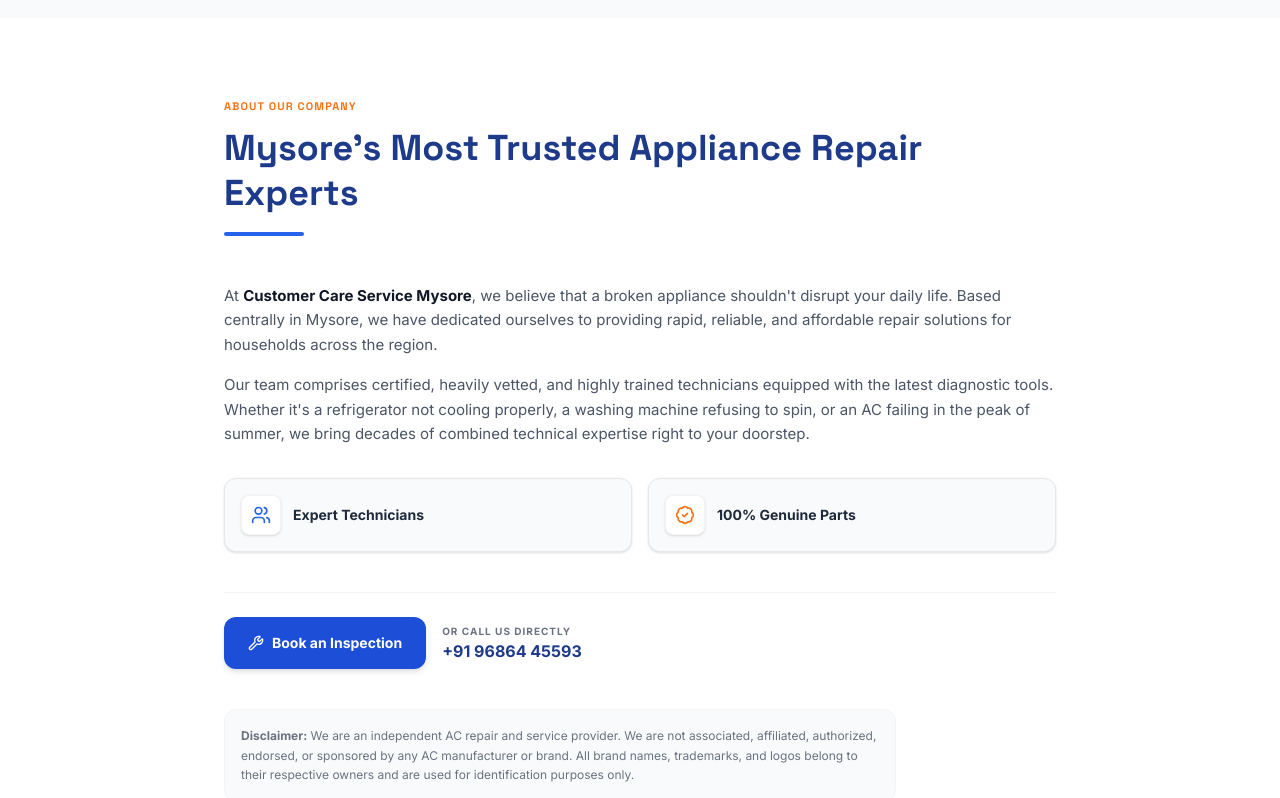
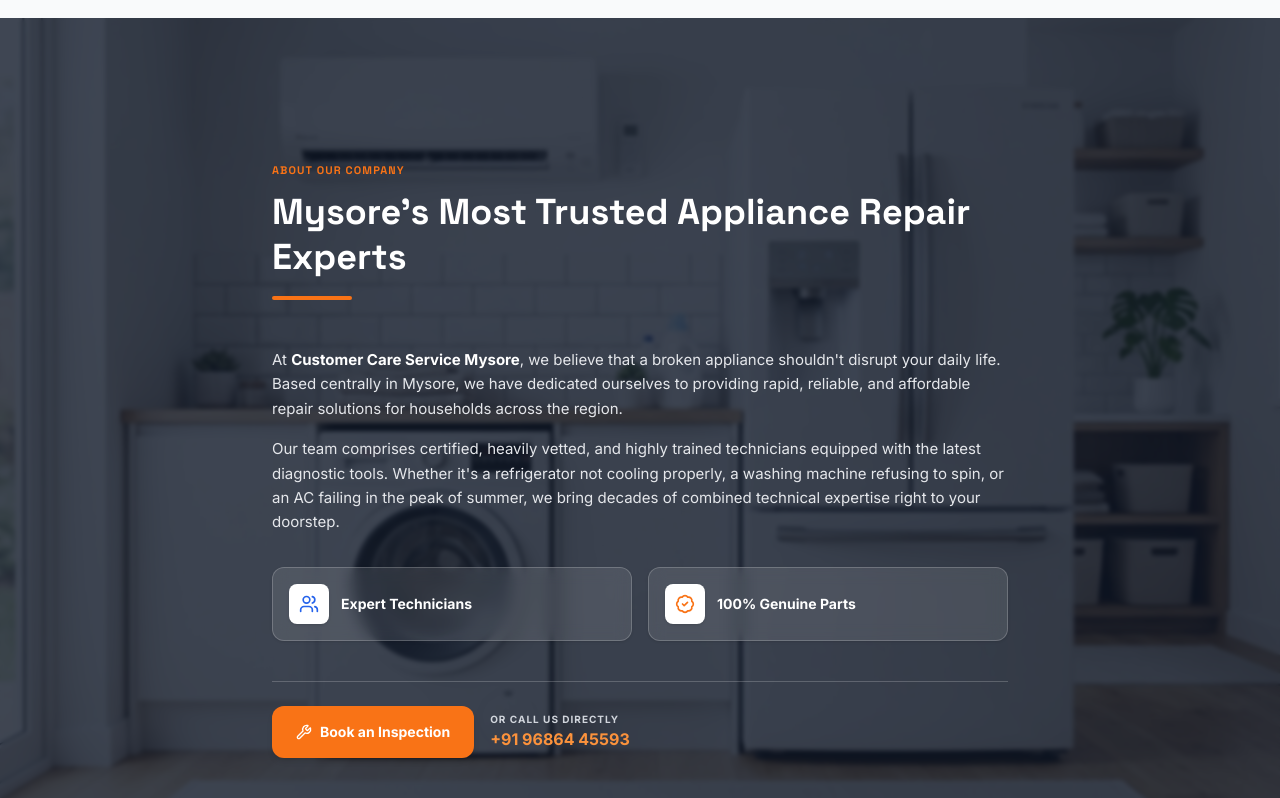
Before and after one commit to mohamednayaz123-cmd/ac-repair, a React (Vite) app: page / in a window 1280 px wide. Shown: the part 820-1618 px from the top of the page. Built offline with nearby package versions, Linux system fonts and the light colour scheme.

Commit message:
feat: update About section with background image
Enhance the About section visual appeal by adding a parallax background image with a dark overlay to improve readability and branding.

```diff
--- a/src/components/About.tsx
+++ b/src/components/About.tsx
@@ -3,27 +3,33 @@
 
 export default function About() {
   return (
-    <section id="about" className="py-20 bg-white">
-      <div className="max-w-4xl mx-auto px-4 sm:px-6 lg:px-8">
+    <section id="about" className="py-24 relative overflow-hidden">
+      <div
+        className="absolute inset-0 z-0 bg-cover bg-center bg-fixed"
+        style={{ backgroundImage: 'url(/src/assets/images/home_appliances_1781589869708.jpg)' }}
+      >
+        <div className="absolute inset-0 bg-gray-900/80 backdrop-blur-[2px]"></div>
+      </div>
+      <div className="max-w-4xl mx-auto px-4 sm:px-6 lg:px-8 relative z-10 text-white">
           {/* Text Content Side */}
           <motion.div
             initial={{ opacity: 0, y: 30 }}
             whileInView={{ opacity: 1, y: 0 }}
             viewport={{ once: true }}
             transition={{ duration: 0.6 }}
-            className="flex flex-col gap-6"
+            className="flex flex-col gap-6 p-8 md:p-12"
           >
             <div>
               <h4 className="text-[11px] font-bold uppercase text-brand-orange-500 mb-3 tracking-widest">About Our Company</h4>
-              <h2 className="font-display font-bold text-3xl md:text-4xl text-brand-blue-900 mb-4 leading-tight">
+              <h2 className="font-display font-bold text-3xl md:text-4xl text-white mb-4 leading-tight">
                 Mysore's Most Trusted Appliance Repair Experts
               </h2>
-              <div className="h-1 w-20 bg-brand-blue-600 rounded-full mb-6"></div>
+              <div className="h-1 w-20 bg-brand-orange-500 rounded-full mb-6"></div>
             </div>
 
-            <div className="space-y-4 text-sm sm:text-[15px] text-gray-600 leading-relaxed">
+            <div className="space-y-4 text-sm sm:text-[15px] text-gray-200 leading-relaxed">
               <p>
-                At <strong className="text-gray-900 font-bold">Customer Care Service Mysore</strong>, we believe that a broken appliance shouldn't disrupt your daily life. Based centrally in Mysore, we have dedicated ourselves to providing rapid, reliable, and affordable repair solutions for households across the region.
+                At <strong className="text-white font-bold">Customer Care Service Mysore</strong>, we believe that a broken appliance shouldn't disrupt your daily life. Based centrally in Mysore, we have dedicated ourselves to providing rapid, reliable, and affordable repair solutions for households across the region.
               </p>
               <p>
                 Our team comprises certified, heavily vetted, and highly trained technicians equipped with the latest diagnostic tools. Whether it's a refrigerator not cooling properly, a washing machine refusing to spin, or an AC failing in the peak of summer, we bring decades of combined technical expertise right to your doorstep.
@@ -31,31 +37,31 @@
             </div>
 
             <div className="grid grid-cols-1 sm:grid-cols-2 gap-4 mt-2">
-              <div className="flex items-center gap-3 bg-gray-50 p-4 rounded-xl border border-gray-200 shadow-sm transition-colors hover:border-brand-blue-200">
-                <div className="w-10 h-10 bg-white text-brand-blue-600 rounded-lg flex items-center justify-center shadow-sm border border-gray-100">
+              <div className="flex items-center gap-3 bg-white/10 backdrop-blur-sm p-4 rounded-xl border border-white/20 shadow-sm transition-colors hover:border-brand-orange-500">
+                <div className="w-10 h-10 bg-white text-brand-blue-600 rounded-lg flex items-center justify-center shadow-sm">
                   <Users className="w-5 h-5" />
                 </div>
-                <span className="font-bold text-sm text-gray-800">Expert Technicians</span>
+                <span className="font-bold text-sm text-white">Expert Technicians</span>
               </div>
-              <div className="flex items-center gap-3 bg-gray-50 p-4 rounded-xl border border-gray-200 shadow-sm transition-colors hover:border-brand-orange-200">
-                <div className="w-10 h-10 bg-white text-brand-orange-500 rounded-lg flex items-center justify-center shadow-sm border border-gray-100">
+              <div className="flex items-center gap-3 bg-white/10 backdrop-blur-sm p-4 rounded-xl border border-white/20 shadow-sm transition-colors hover:border-brand-orange-500">
+                <div className="w-10 h-10 bg-white text-brand-orange-500 rounded-lg flex items-center justify-center shadow-sm">
                   <BadgeCheck className="w-5 h-5" />
                 </div>
-                <span className="font-bold text-sm text-gray-800">100% Genuine Parts</span>
+                <span className="font-bold text-sm text-white">100% Genuine Parts</span>
               </div>
             </div>
 
-            <div className="mt-4 pt-6 border-t border-gray-100 flex flex-wrap items-center gap-4">
-              <a href="tel:+919686445593" className="bg-brand-blue-700 text-white font-bold px-6 py-4 rounded-xl hover:bg-brand-blue-800 shadow-md transition-colors text-sm flex items-center gap-2">
+            <div className="mt-4 pt-6 border-t border-white/20 flex flex-wrap items-center gap-4">
+              <a href="tel:+919686445593" className="bg-brand-orange-500 text-white font-bold px-6 py-4 rounded-xl hover:bg-brand-orange-600 shadow-md transition-colors text-sm flex items-center gap-2">
                 <Wrench className="w-4 h-4" /> Book an Inspection
               </a>
               <div className="flex flex-col">
-                <span className="text-[10px] text-gray-500 uppercase font-bold tracking-widest">Or Call Us Directly</span>
-                <span className="font-bold text-brand-blue-900">+91 96864 45593</span>
+                <span className="text-[10px] text-gray-300 uppercase font-bold tracking-widest">Or Call Us Directly</span>
+                <span className="font-bold text-brand-orange-400">+91 96864 45593</span>
               </div>
             </div>
 
-            <div className="mt-4 p-4 bg-gray-50 rounded-xl border border-gray-100 text-xs text-gray-500 leading-relaxed max-w-2xl">
+            <div className="mt-4 p-4 bg-white/5 backdrop-blur-sm rounded-xl border border-white/10 text-xs text-gray-300 leading-relaxed max-w-2xl">
               <strong>Disclaimer:</strong> We are an independent AC repair and service provider. We are not associated, affiliated, authorized, endorsed, or sponsored by any AC manufacturer or brand. All brand names, trademarks, and logos belong to their respective owners and are used for identification purposes only.
             </div>
           </motion.div>
```
